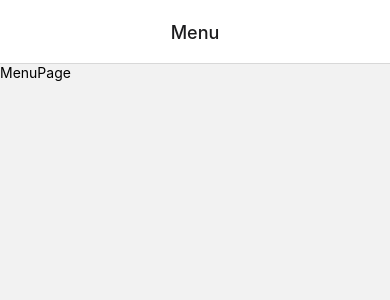
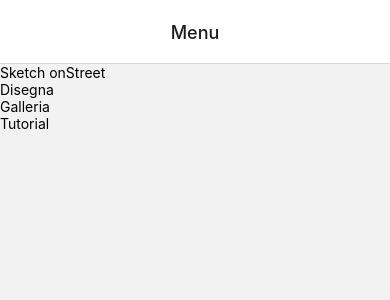
Before and after one commit to NicolaL95/react-native-beije-on-street, a React Native app: screen /Menu in a window 390 px wide. Shown: the top 300 px of the page. Built offline with nearby package versions, Linux system fonts and the light colour scheme.

Commit message:
add menu navigation

```diff
--- a/package.json
+++ b/package.json
@@ -13,6 +13,7 @@
     "@react-native-community/masked-view": "^0.1.11",
     "@react-navigation/bottom-tabs": "^6.3.1",
     "@react-navigation/native": "^6.0.10",
+    "@react-navigation/native-stack": "^6.6.2",
     "@react-navigation/stack": "^6.2.1",
     "expo": "~45.0.0",
     "expo-status-bar": "~1.3.0",
--- a/screens/menu/MenuPage.tsx
+++ b/screens/menu/MenuPage.tsx
@@ -1,9 +1,36 @@
-import React, { FC } from 'react'
-import { View, Text } from 'react-native'
-const MenuPage: FC = () => {
+import React, { FC, ReactElement } from 'react'
+import { View, Text, Pressable } from 'react-native'
+import type { NativeStackScreenProps } from '@react-navigation/native-stack';
+type RootStackParamList = {
+    Tutorial: undefined,
+    DrawPage: undefined,
+    Gallery: undefined,
+}
+
+type Props = NativeStackScreenProps<RootStackParamList>;
+
+const MenuPage: FC<Props> = ({ navigation }): ReactElement => {
     return (
         <View>
-            <Text>MenuPage</Text>
+            <Text>Sketch onStreet</Text>
+            <View>
+                <Pressable
+                    onPress={() => { navigation.navigate('DrawPage') }}>
+                    <Text>Disegna</Text>
+                </Pressable>
+            </View>
+            <View>
+                <Pressable
+                    onPress={() => { navigation.navigate('Gallery') }}>
+                    <Text>Galleria</Text>
+                </Pressable>
+            </View>
+            <View>
+                <Pressable
+                    onPress={() => { navigation.navigate('Tutorial') }}>
+                    <Text>Tutorial</Text>
+                </Pressable>
+            </View>
         </View>
     )
 }
```
Also changed, not shown: 1 other file (tests, documents, lock files or other folders).
